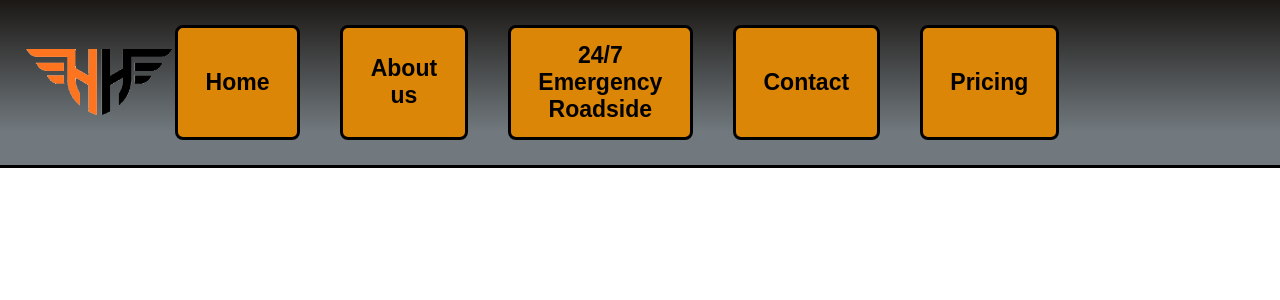
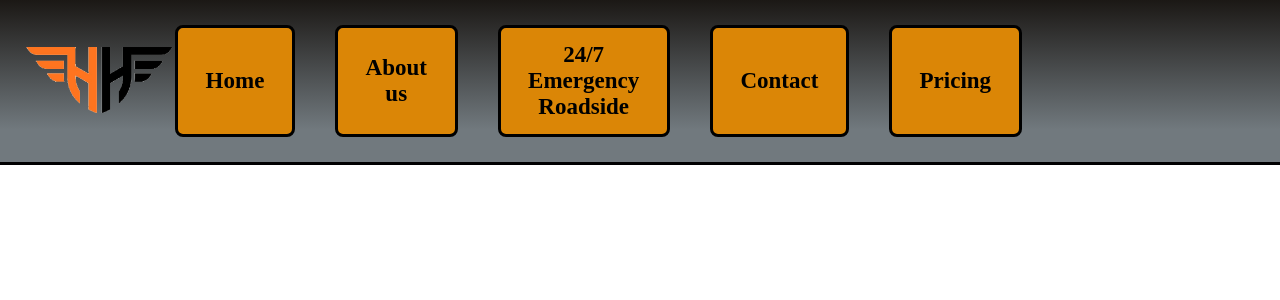
Before and after one commit to KennerHayth/roadside-assistance-web, a React (Vite) app: page / in a window 1280 px wide. Shown: the top 300 px of the page. Built offline with nearby package versions, Linux system fonts and the light colour scheme.

Commit message:
changeing button fonts

```diff
--- a/src/components/Banner.tsx
+++ b/src/components/Banner.tsx
@@ -14,7 +14,7 @@ export default function Banner(){
         borderBottomColor: "black",
         padding: "25px",
         paddingRight: "30px",
-        fontFamily: "'Bebas Neue', sans-serif",
+        fontFamily: "'Black Ops One', cursive",
         justifyContent: "space-between",
         alignItems:"center",
         display:"flex",
```
